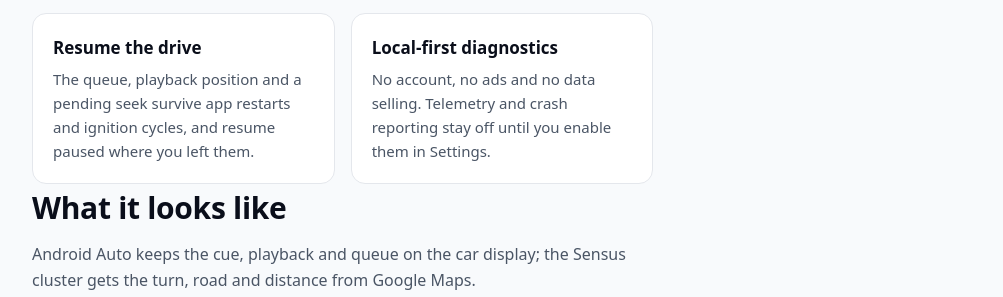
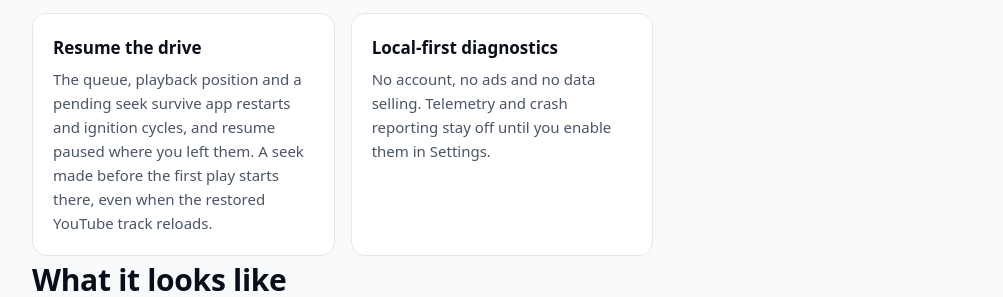
Before and after one commit to pnoch/omniauto-website, a plain HTML site: page index.html in a window 1280 px wide. Shown: the part 1210-1507 px from the top of the page, without its empty margins (138-1141 px from the left). Drawn offline with Linux system fonts and the light colour scheme; no server answers.

Commit message:
Point the site at the pre-play seek build

```diff
--- a/index.html
+++ b/index.html
@@ -124,7 +124,8 @@
             <p>
               The queue, playback position and a pending seek survive app
               restarts and ignition cycles, and resume paused where you left
-              them.
+              them. A seek made before the first play starts there, even when
+              the restored YouTube track reloads.
             </p>
           </article>
           <article class="card">
@@ -222,7 +223,7 @@
         </div>
         <p class="muted">
           Current artifact SHA-256:
-          <code class="hash">ef8ef75ac94d58e8d934b8b94c83d4e3fdce15cf2b766a3b793ee704d9776e69</code>.
+          <code class="hash">b1bbf0393761aa2864b120e609c5453275c80fa1c88cc7ab955c496792daacce</code>.
           Older test builds and notes live on
           <a href="https://github.com/pnoch/omniauto-releases/releases"
             >GitHub Releases</a
```
